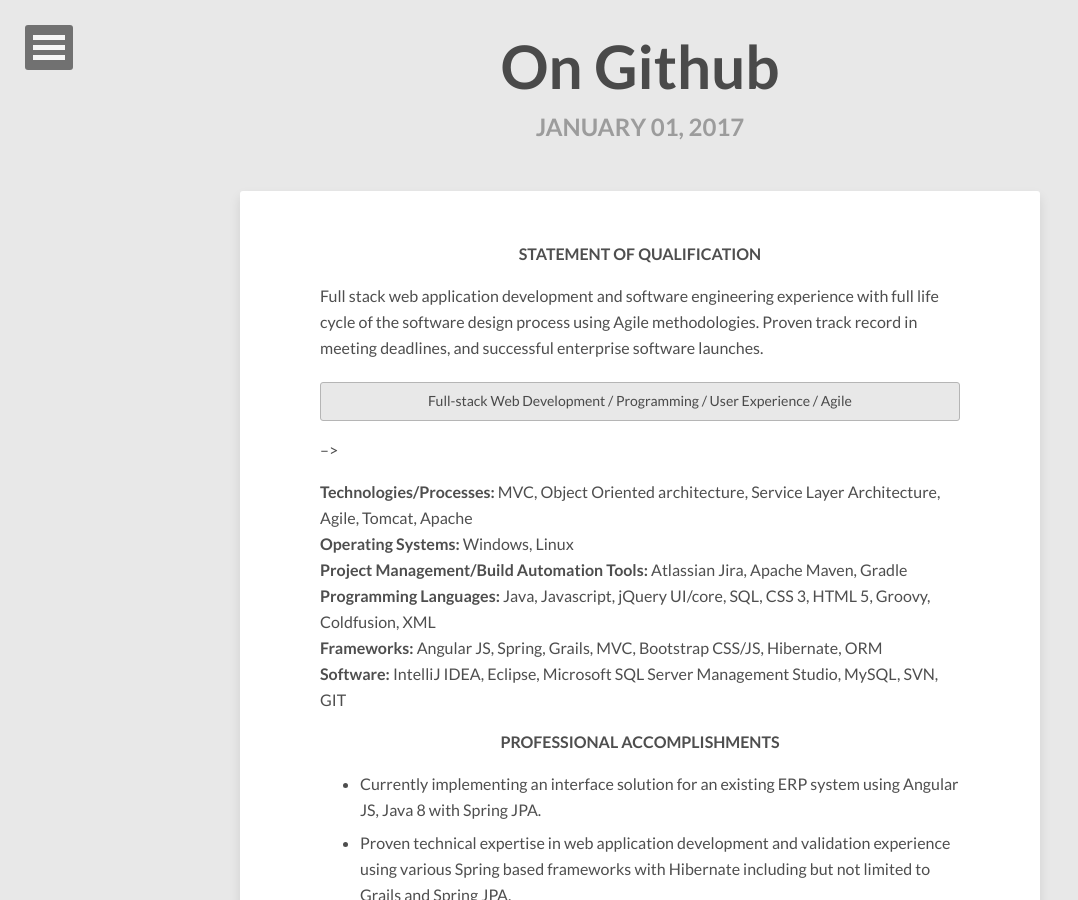
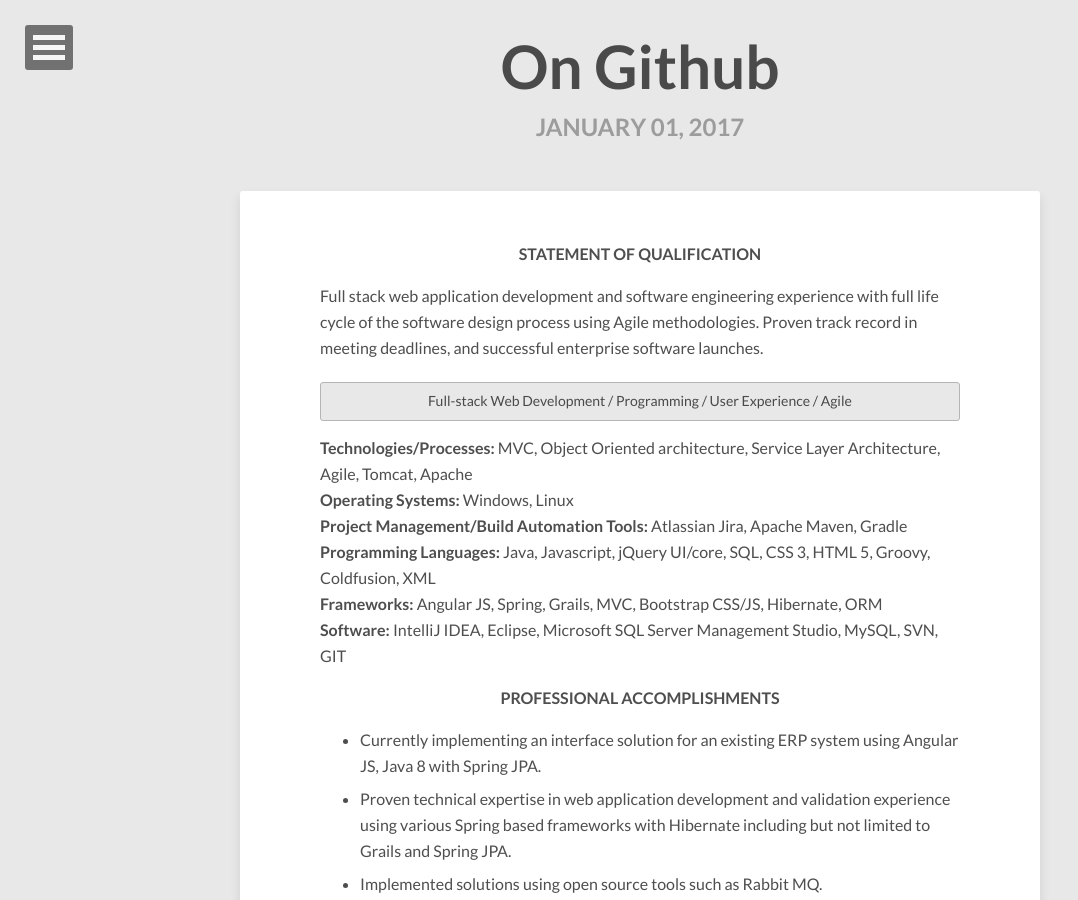
Before and after one commit to rzareen/backup, a Jekyll site: the page built from _posts/2017-01-01-on-github.md, in a window 1280 px wide and 900 px high. Shown: the whole window, without its empty margins (0-1078 px from the left). Built offline with Jekyll 4.4.1, drawn with Linux system fonts in a browser that asks for light colours; nearby versions of some CDN libraries; comment, search, counter and statistics services are not loaded.

Commit message:
added github

```diff
--- a/_posts/2017-01-01-on-github.md
+++ b/_posts/2017-01-01-on-github.md
@@ -13,7 +13,7 @@ tags: [boom post]
 Full stack web application development and software engineering experience with full life cycle of the software design process using Agile methodologies. Proven track record in meeting deadlines, and successful enterprise software launches.
 
 <p class="notice" style="text-align:center">Full-stack Web Development / Programming / User Experience / Agile</p>
-&ndash;&gt;
+
 
 <div><strong>Technologies/Processes:</strong> MVC, Object Oriented architecture, Service Layer Architecture, Agile, Tomcat, Apache</div>
 <div><strong>Operating Systems:</strong> Windows, Linux</div>
@@ -56,7 +56,7 @@ Full stack web application development and software engineering experience with
 </p>
 
 <p>
-<div><strong>PG&E</strong> <span style="margin-left:5%;"><i>San Ramon, CA</i></span> <span style="margin-left:37%;">February 2014 – September 2014</span></div>
+<div><strong>PG&E</strong> <span style="margin-left:5%;"><i>San Ramon, CA</i></span> <span style="margin-left:30%;">February 2014 – September 2014</span></div>
 <div><i>Web Developer</i></div>
 <ul>
 <li>Full stack web application development to establish the agreement and authorization between the customer and PG&E for the use of equipment to procure energy.
```
